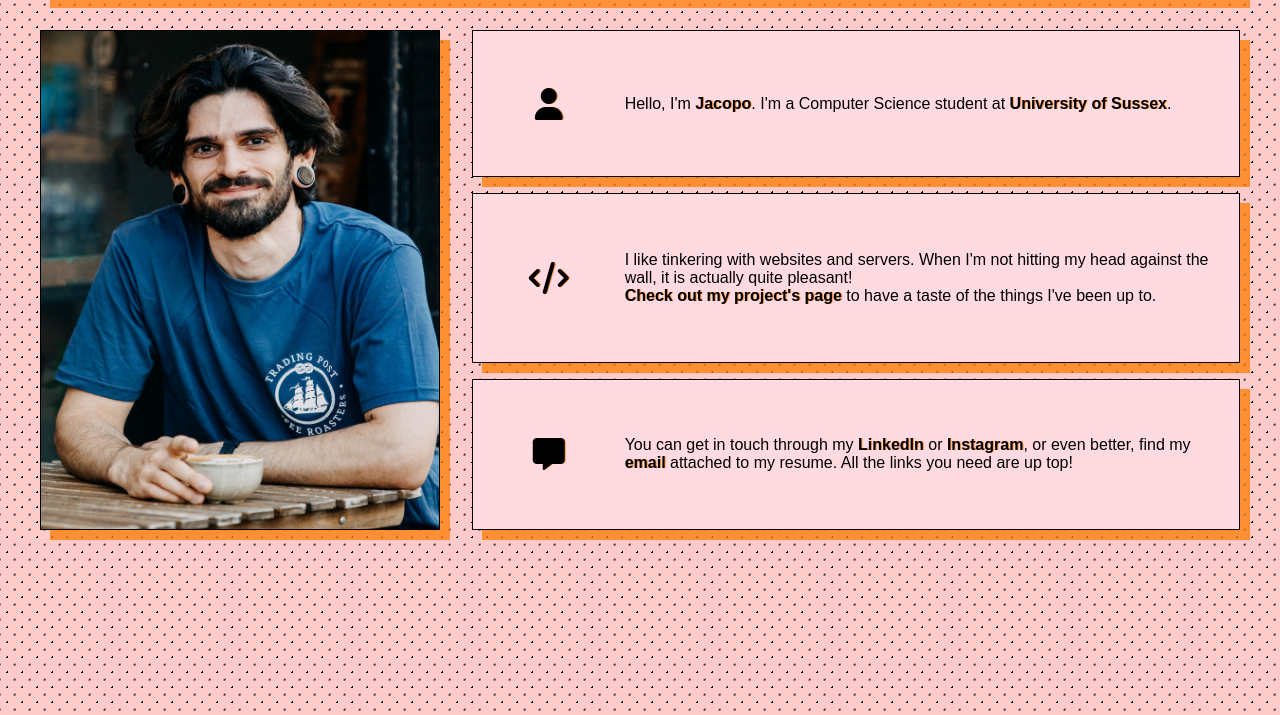
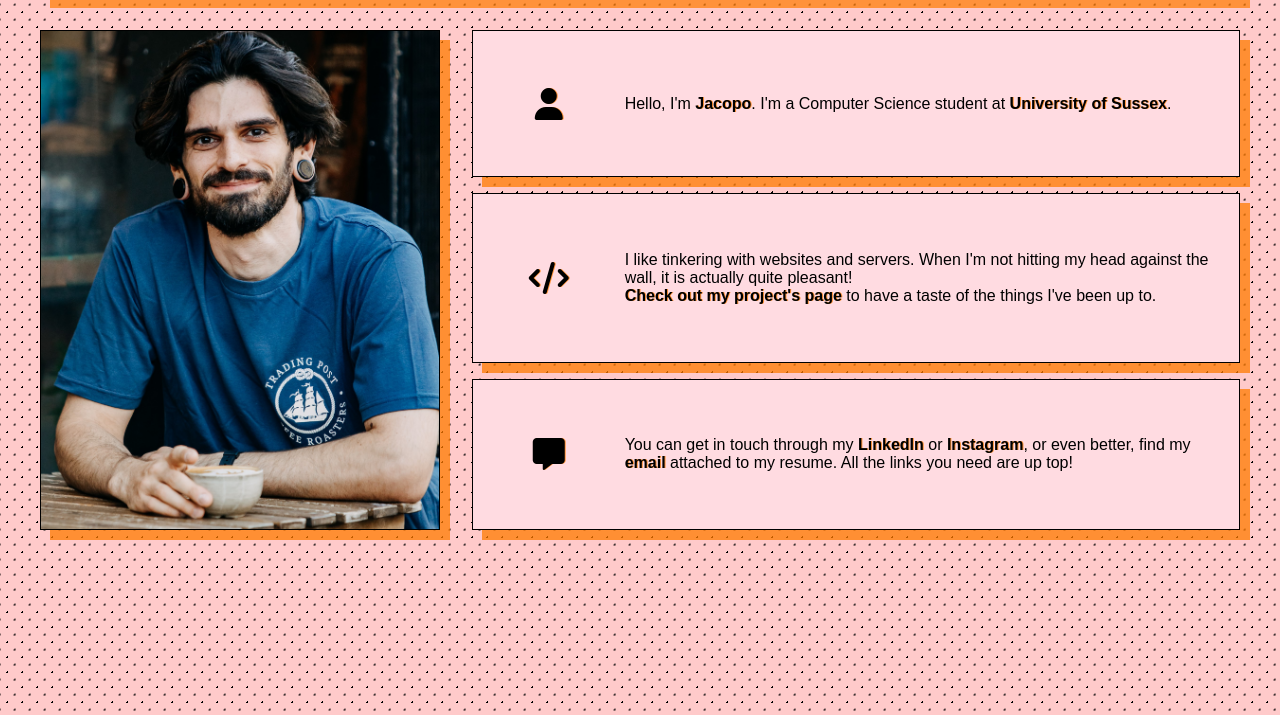
Before and after one commit to cactuuus/portfolio, an Eleventy site: page src/index.html in a window 1280 px wide. Shown: the part 85-800 px from the top of the page. Built offline with nearby package versions, Linux system fonts and the light colour scheme; Eleventy itself is replaced by a stand-in of ours; files that its build step writes are made by us from their sources.

Commit message:
fixed images obj-fit

```diff
--- a/src/css/styles.css
+++ b/src/css/styles.css
@@ -304,7 +304,7 @@ nav {
   width: 100%;
   margin: 0 auto var(--small-gap);
   aspect-ratio: 4 / 5;
-  object-fit: fill;
+  object-fit: cover;
 }
 
 #info {
@@ -345,6 +345,7 @@ nav {
     width: 100%;
     margin: var(--tiny-gap) 0;
     aspect-ratio: 16 / 9;
+    object-fit: cover;
   }
 }
 
```
